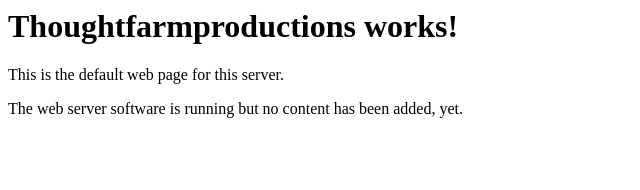
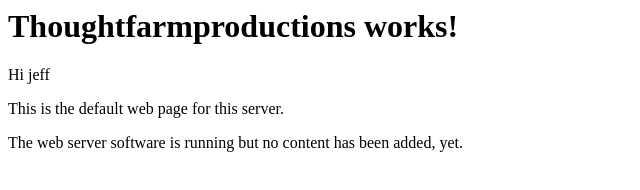
Before and after one commit to kaw3939/thoughtfarmproductions, a plain HTML site: page index.html in a window 1280 px wide. Shown: the whole page, without its empty margins (0-640 px from the left). Drawn offline with Linux system fonts and the light colour scheme.

Commit message:
from jeff

```diff
--- a/index.html
+++ b/index.html
@@ -1,4 +1,4 @@
 <html><body><h1>Thoughtfarmproductions works!</h1>
-<p>This is the default web page for this server.</p>
+Hi jeff<p>This is the default web page for this server.</p>
 <p>The web server software is running but no content has been added, yet.</p>
 </body></html>
```
